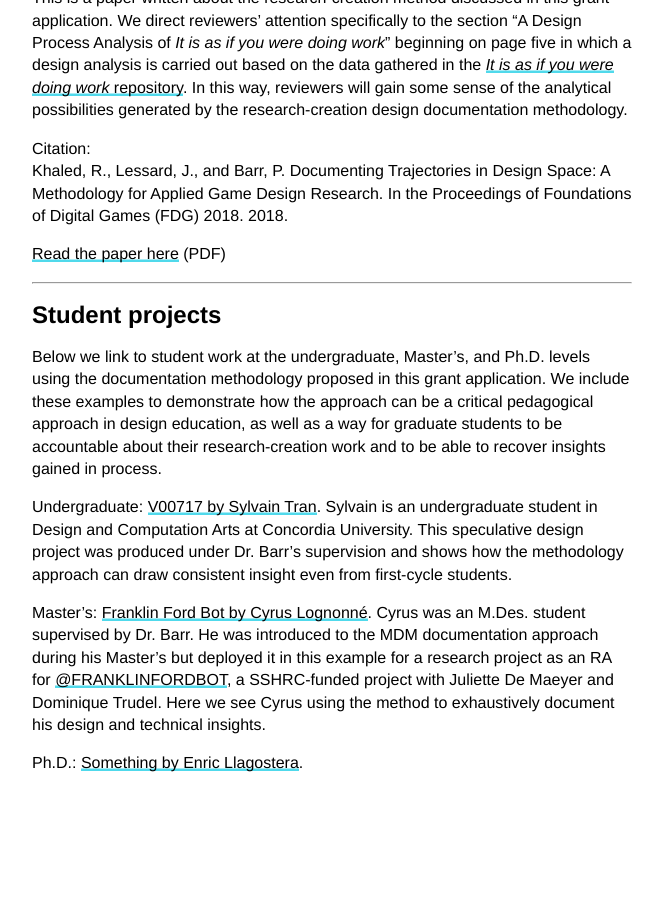
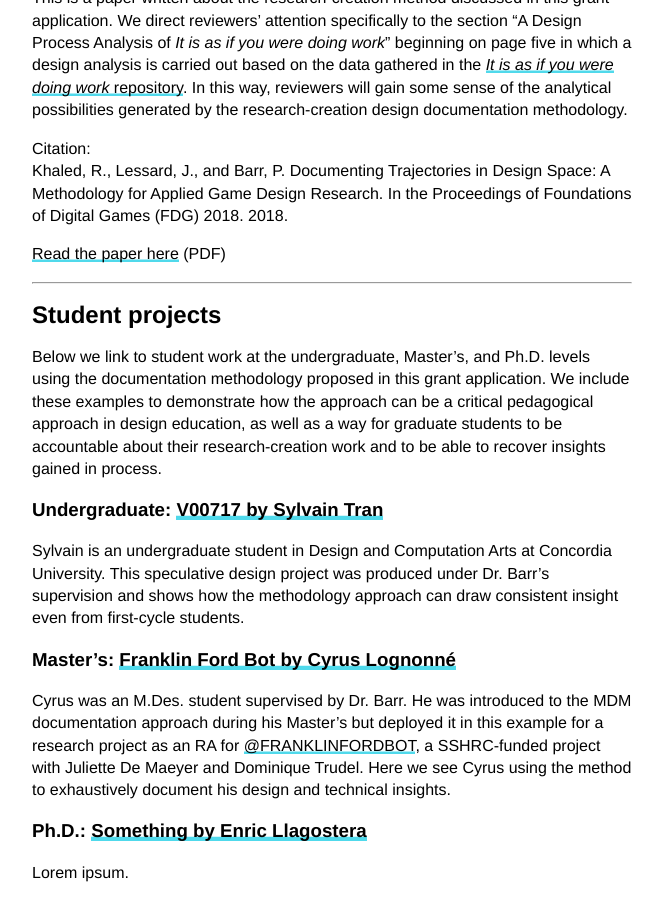
Before and after one commit to pippinbarr/games-as-research, a Jekyll site: the page built from insight.md, in a window 1280 px wide and 900 px high, scrolled down 1299 px. Shown: the whole window, without its empty margins (308-971 px from the left). Built offline with Jekyll 4.4.1, drawn with Linux system fonts in a browser that asks for light colours; before the commit the page ends 2090 px from its top, so only the background shows below that.

Commit message:
Formatting

```diff
--- a/insight.md
+++ b/insight.md
@@ -40,8 +40,14 @@
 
 Below we link to student work at the undergraduate, Master's, and Ph.D. levels using the documentation methodology proposed in this grant application. We include these examples to demonstrate how the approach can be a critical pedagogical approach in design education, as well as a way for graduate students to be accountable about their research-creation work and to be able to recover insights gained in process.
 
-Undergraduate: [V00717 by Sylvain Tran](https://github.com/SylvainTran/V00717). Sylvain is an undergraduate student in Design and Computation Arts at Concordia University. This speculative design project was produced under Dr. Barr's supervision and shows how the methodology approach can draw consistent insight even from first-cycle students.
+### Undergraduate: [V00717 by Sylvain Tran](https://github.com/SylvainTran/V00717)
 
-Master's: [Franklin Ford Bot by Cyrus Lognonné](https://github.com/cyruslk/franklin-ford-bot/blob/master/logs.md). Cyrus was an M.Des. student supervised by Dr. Barr. He was introduced to the MDM documentation approach during his Master's but deployed it in this example for a research project as an RA for [@FRANKLINFORDBOT](https://www.franklinford.org/#about), a SSHRC-funded project with Juliette De Maeyer and Dominique Trudel. Here we see Cyrus using the method to exhaustively document his design and technical insights.
+Sylvain is an undergraduate student in Design and Computation Arts at Concordia University. This speculative design project was produced under Dr. Barr's supervision and shows how the methodology approach can draw consistent insight even from first-cycle students.
 
-Ph.D.: [Something by Enric Llagostera](#).
+### Master's: [Franklin Ford Bot by Cyrus Lognonné](https://github.com/cyruslk/franklin-ford-bot/blob/master/logs.md)
+
+Cyrus was an M.Des. student supervised by Dr. Barr. He was introduced to the MDM documentation approach during his Master's but deployed it in this example for a research project as an RA for [@FRANKLINFORDBOT](https://www.franklinford.org/#about), a SSHRC-funded project with Juliette De Maeyer and Dominique Trudel. Here we see Cyrus using the method to exhaustively document his design and technical insights.
+
+### Ph.D.: [Something by Enric Llagostera](#)
+
+Lorem ipsum.
```
